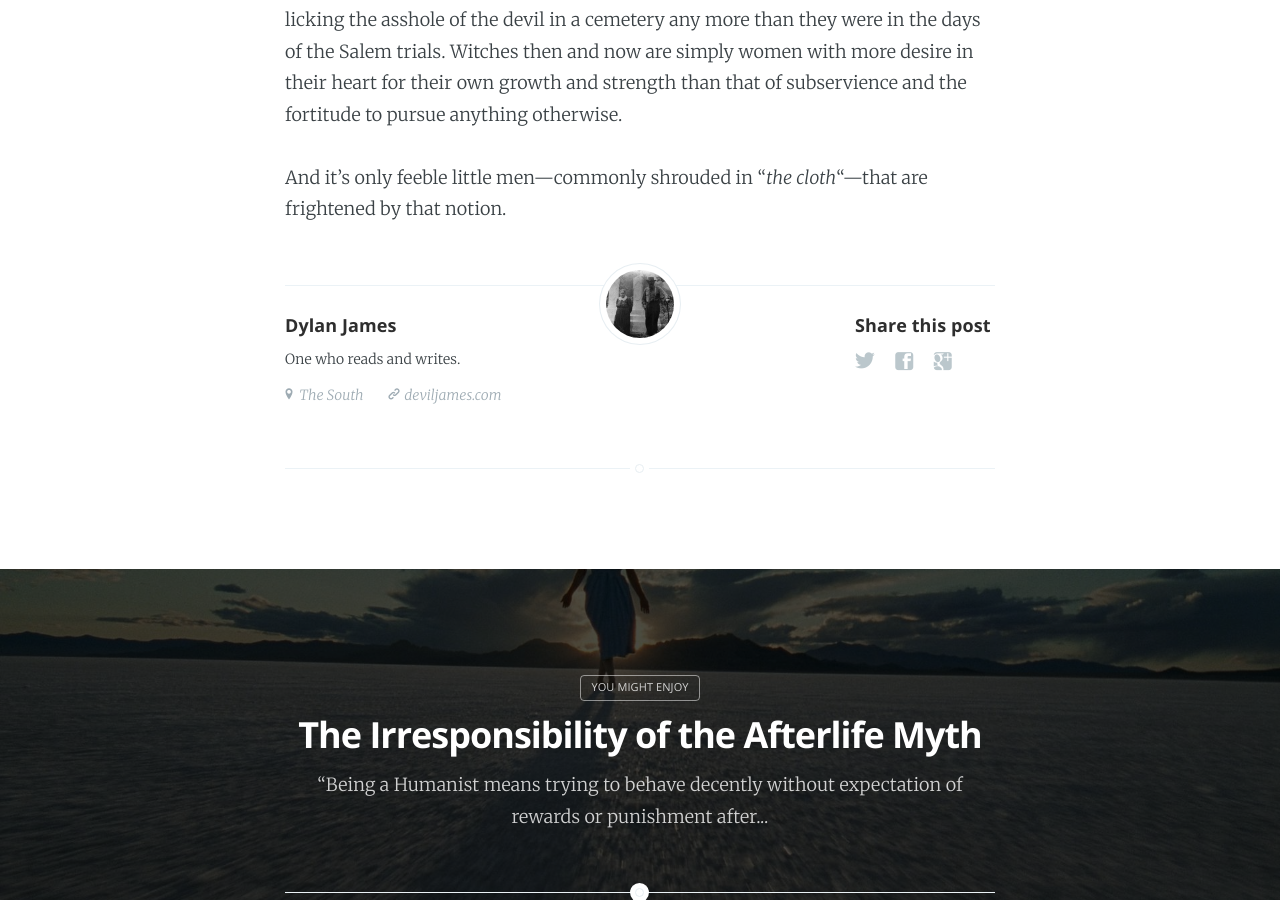
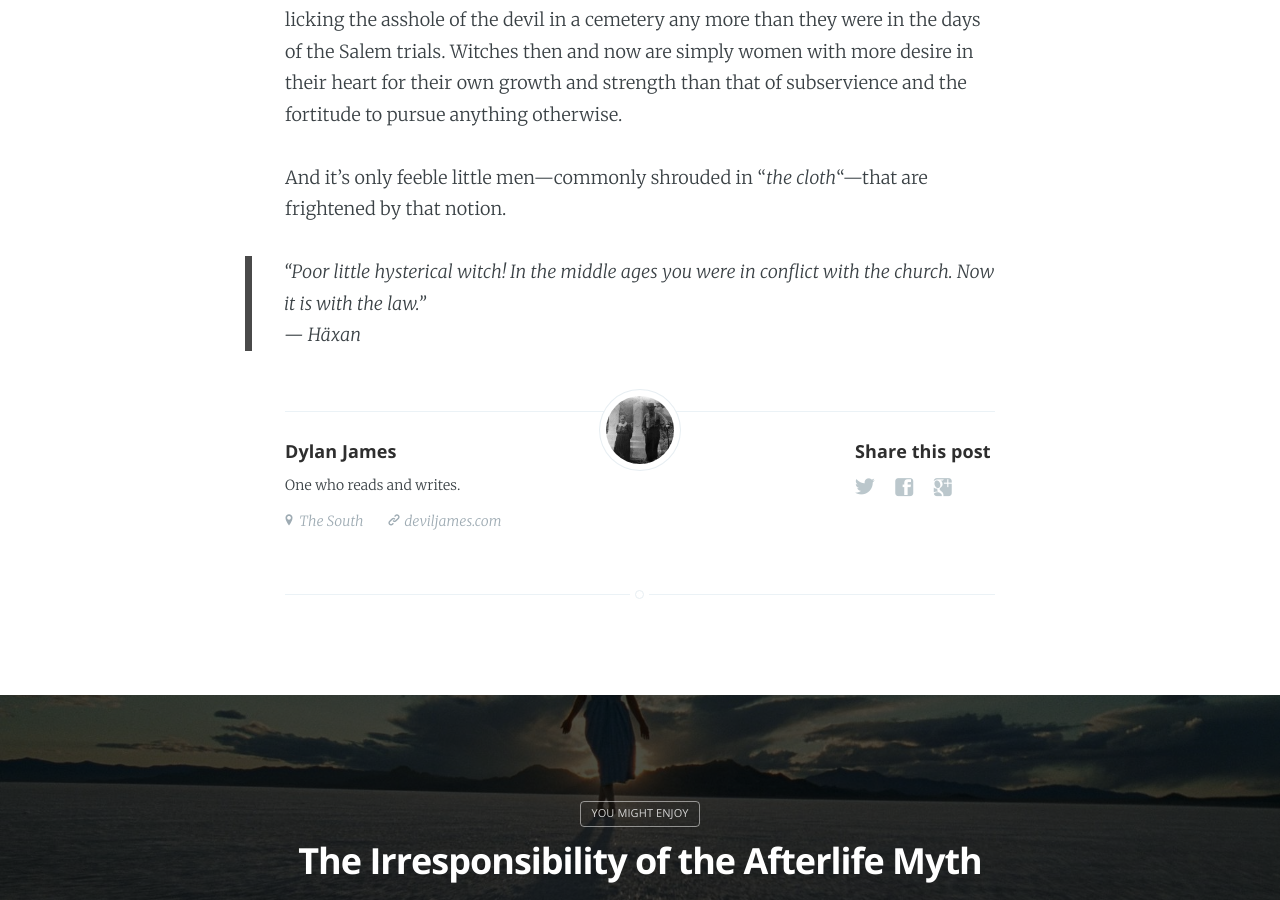
Before and after one commit to chevrenoire/chevrenoire.github.io, a Jekyll site: the page built from _posts/2020-09-29-haxan.md, in a window 1280 px wide and 900 px high, scrolled down 4699 px. Built offline with Jekyll 4.4.1, drawn with Linux system fonts in a browser that asks for light colours; nearby versions of some CDN libraries.

Commit message:
post update; add quote

```diff
--- a/_posts/2020-09-29-haxan.md
+++ b/_posts/2020-09-29-haxan.md
@@ -57,3 +57,6 @@ Here we are in the Common Era year of 2020, and while we may not drag women from
 As Coelho alludes above, the witches of our day aren't covered in ointment and licking the asshole of the devil in a cemetery any more than they were in the days of the Salem trials. Witches then and now are simply women with more desire in their heart for their own growth and strength than that of subservience and the fortitude to pursue anything otherwise.
 
 And it's only feeble little men&mdash;commonly shrouded in "_the cloth_"&mdash;that are frightened by that notion.
+
+> "Poor little hysterical witch! In the middle ages you were in conflict with the church. Now it is with the law."
+> &mdash; _H&auml;xan_
```
